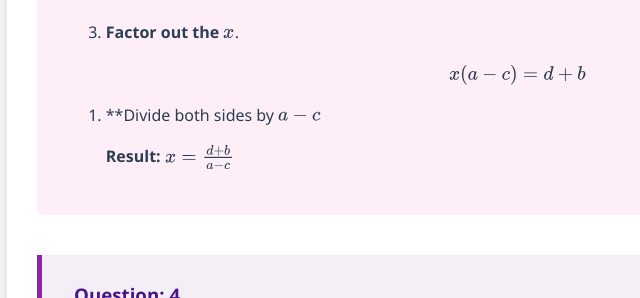
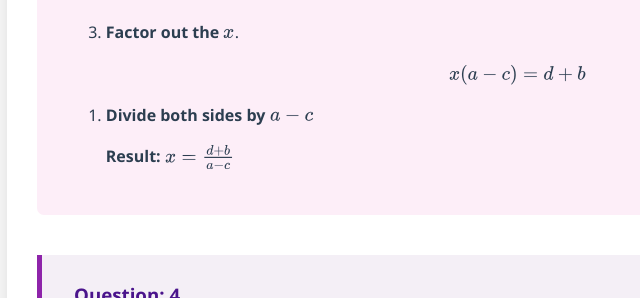
Before and after one commit to probe973/nbs-4104b, a Jekyll site: the page built from algebra/03-rearranging.md, in a window 1280 px wide and 900 px high, scrolled down 1822 px. Shown: the part 156-454 px from the top of the window, without its empty margins (123-763 px from the left). Built offline with Jekyll 4.4.1, drawn with Linux system fonts in a browser that asks for light colours.

```diff
--- a/algebra/03-rearranging.md
+++ b/algebra/03-rearranging.md
@@ -71,7 +71,7 @@ When the required subject appears on both sides of the equation, you must collec
 
    $$x(a-c)=d+b$$
 
-4.  **Divide both sides by $$a-c$$
+4.  **Divide both sides by $$a-c$$**
 
     **Result:** $x = \frac{d+b}{a-c}$
 
@@ -88,7 +88,7 @@ When the required subject appears on both sides of the equation, you must collec
     id="alg_re_5"
     title="5"
     question_text="Make $p$ the subject of: $gt+hp=60-p+r$"
-    solution_text="Add $p$ to both sides and subtract $gt$ from both sides: <br> $hp+p=60+r-gt$ <br> Factor $p$: <br> $p(h+1)=60+r-gt <br> Divide both sides by $h+1$: <br> $p=\frac{60+r-gt}{h+1}$ <br> **Answer:** $p=\frac{60+r-gt}{h+1}$"
+    solution_text="Add $p$ to both sides and subtract $gt$ from both sides: <br> $hp+p=60+r-gt$ <br> Factor $p$: <br> $p(h+1)=60+r-gt$ <br> Divide both sides by $h+1$: <br> $p=\frac{60+r-gt}{h+1}$ <br> **Answer:** $p=\frac{60+r-gt}{h+1}$"
 %}
 <br><br>
 
```
